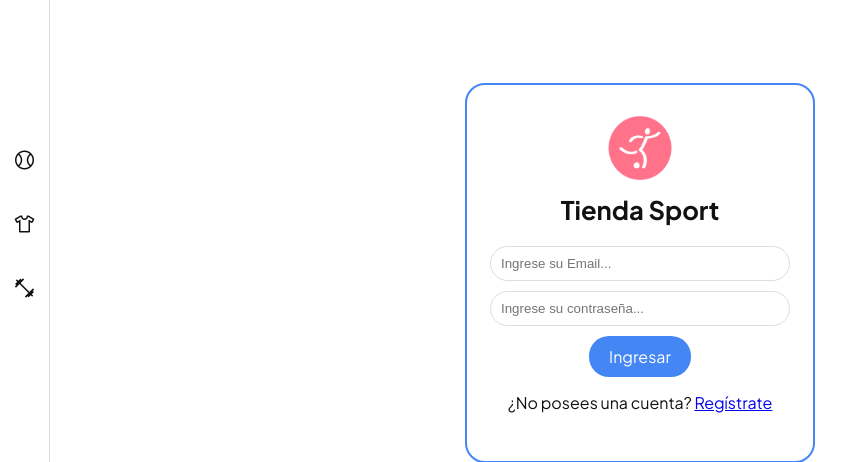
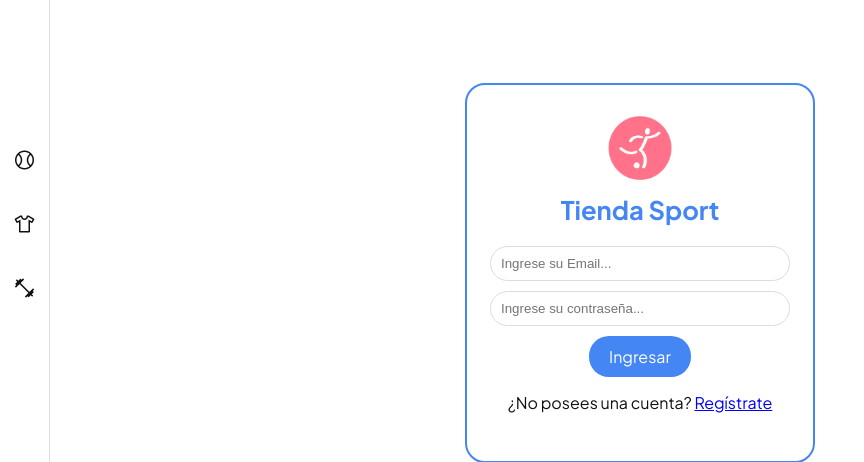
Before and after one commit to tiendaSport/tiendaSport, a PHP site: page /index.php?vista=iniciarSesion in a window 1280 px wide. Shown: the part 207-669 px from the top of the page, without its empty margins (0-864 px from the left). Run offline with PHP 8.4, Linux system fonts and the light colour scheme; some libraries are stand-ins or nearby versions.

Commit message:
Add files via upload

```diff
--- a/vistas/iniciarSesion.php
+++ b/vistas/iniciarSesion.php
@@ -1,8 +1,8 @@
 <main class="">
     <div class="contenedor2">
         <form action="" method="POST" class="formulario2 form-inic2" >
-            <img src="../imgs/page_icon.png" class="icon2">
-            <h1>Tienda Sport</h1>
+            <img src="./imgs/page_icon.png" class="icon2">
+            <h1 class="titulo_sesion">Tienda Sport</h1>
                 <div class="form-rest2"></div>
                 <input type="email" class="entrada2" name="email_usuario" placeholder="Ingrese su Email..." required>
 
--- a/vistas/registroDeUsuario.php
+++ b/vistas/registroDeUsuario.php
@@ -3,7 +3,7 @@
     <div class="contenedor">
     <form autocomplete="off" action="./logica/signin.php" method="POST" class="FormularioAjax form-regis">
             <img src="./imgs/page_icon.png" class="icon">
-            <h1>Tienda Sport</h1>
+            <h1 class="titulo_registro">Tienda Sport</h1>
             <div class="form-rest"></div>
                 <input type="text" class="entrada" name="usuario_nombre" placeholder="Nombre" required>
 
```
